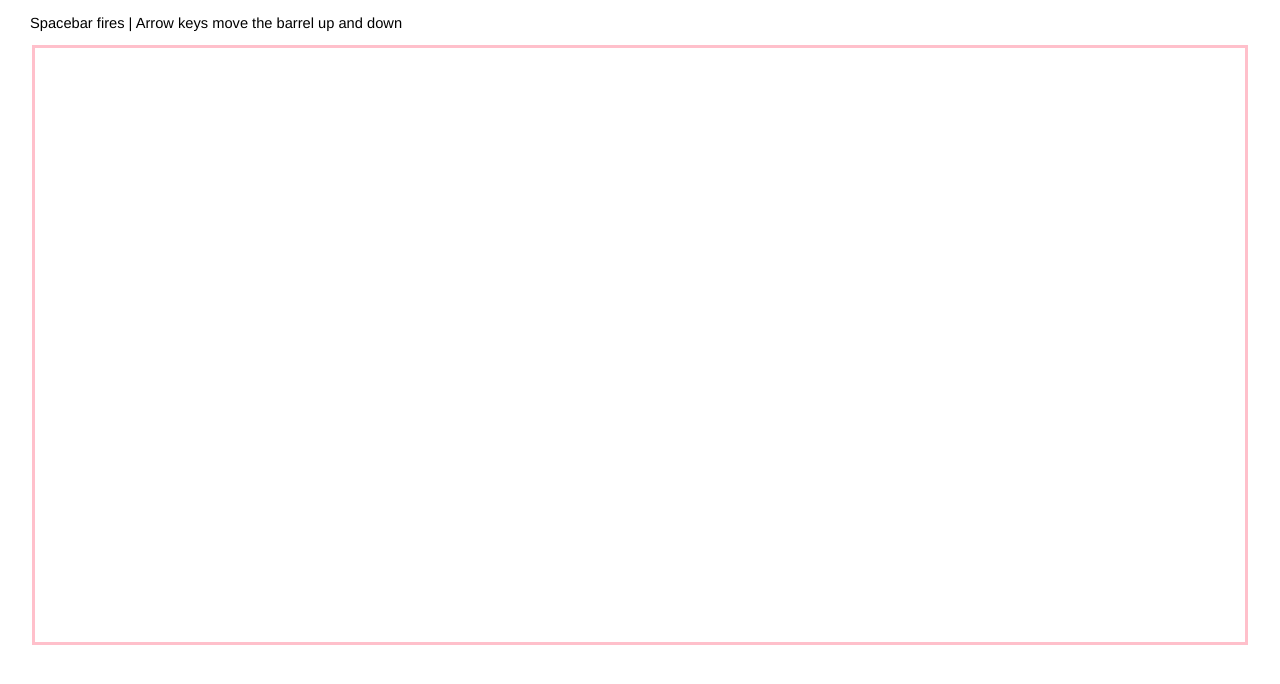
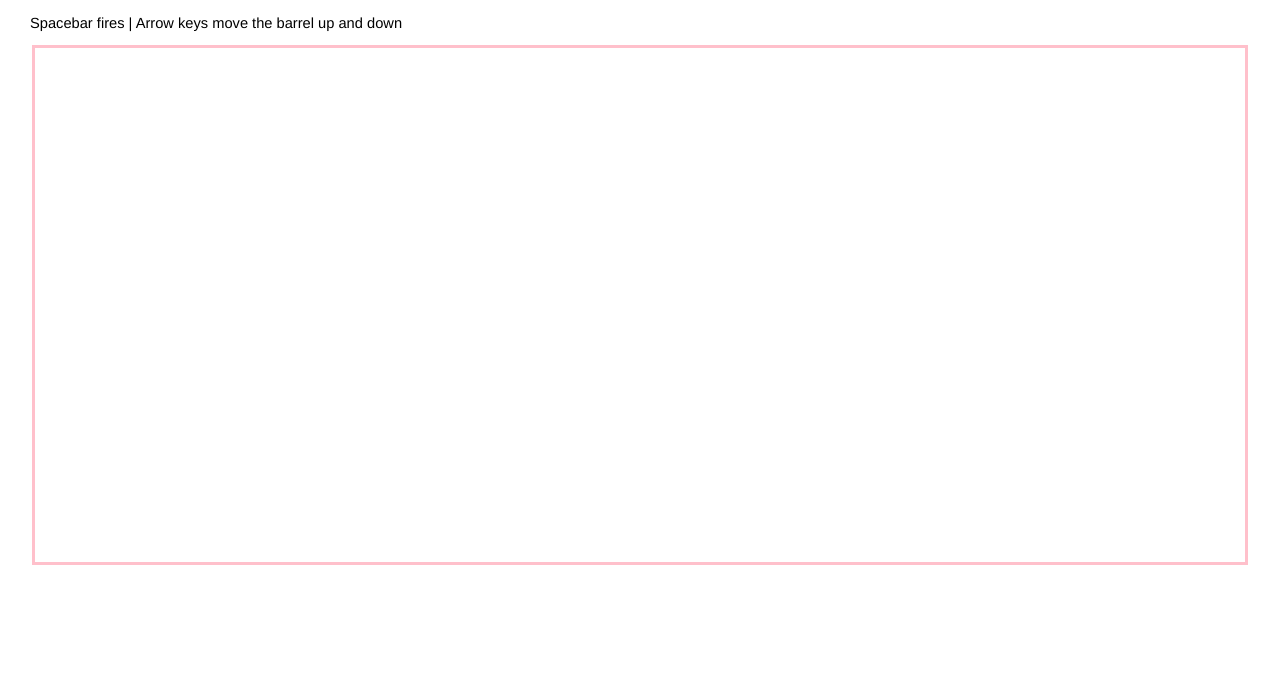
Before and after one commit to hoorayimhelping/Arty, a website: page index.html in a window 1280 px wide. Drawn offline with Linux system fonts and the light colour scheme.

Commit message:
made canvas smaller

```diff
--- a/index.html
+++ b/index.html
@@ -29,7 +29,7 @@
             margin: 0 auto;
             padding: 0;
             width: 95%;
-            height: 600px;
+            height: 520px;
 
             -moz-box-sizing: border-box;
             -webkit-box-sizing: border-box;
```
